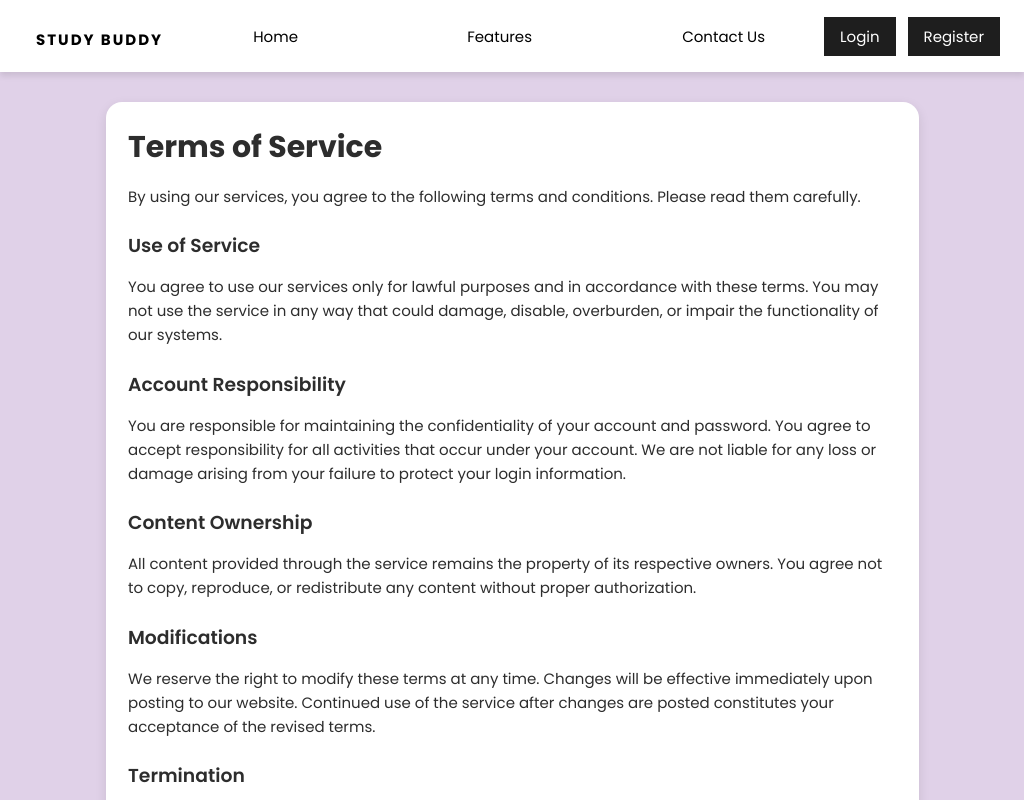
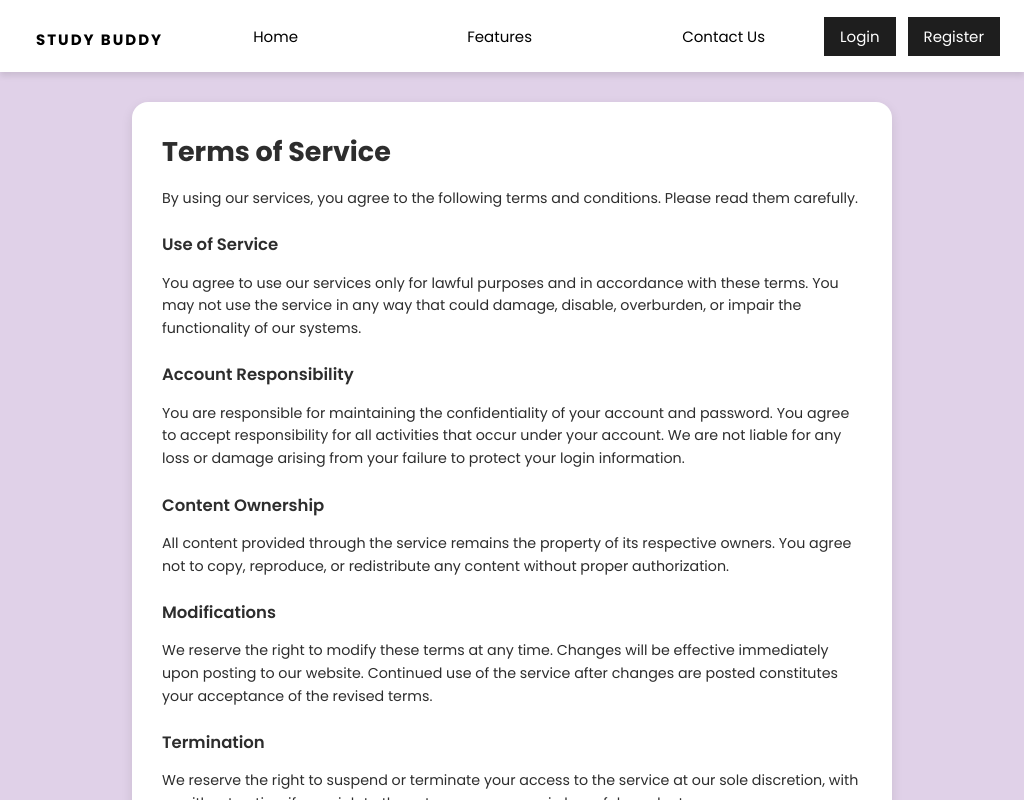
Before and after one commit to Khazzy4/WAAD-ICA, a React (Vite) app in the folder client/: page /Terms in a window 1024 px wide. Shown: the top 800 px of the page. Built offline with nearby package versions, Linux system fonts and the light colour scheme.

Commit message:
Update PrivacyAndTerms.css

```diff
--- a/client/src/pages/PrivacyAndTerms.css
+++ b/client/src/pages/PrivacyAndTerms.css
@@ -32,3 +32,23 @@
     margin-bottom: 1rem;
     line-height: 1.6;
   }
+
+@media (min-width: 769px) and (max-width: 1024px) {
+  .page-container {
+    padding: 2rem 1.5rem;
+  }
+  .content-box {
+    padding: 2rem;
+    max-width: 700px;
+  }
+  .heading {
+    font-size: 1.8rem;
+  }
+  .subheading {
+    font-size: 1.1rem;
+  }
+  .paragraph {
+    font-size: 0.95rem;
+    line-height: 1.6;
+  }
+}
```
